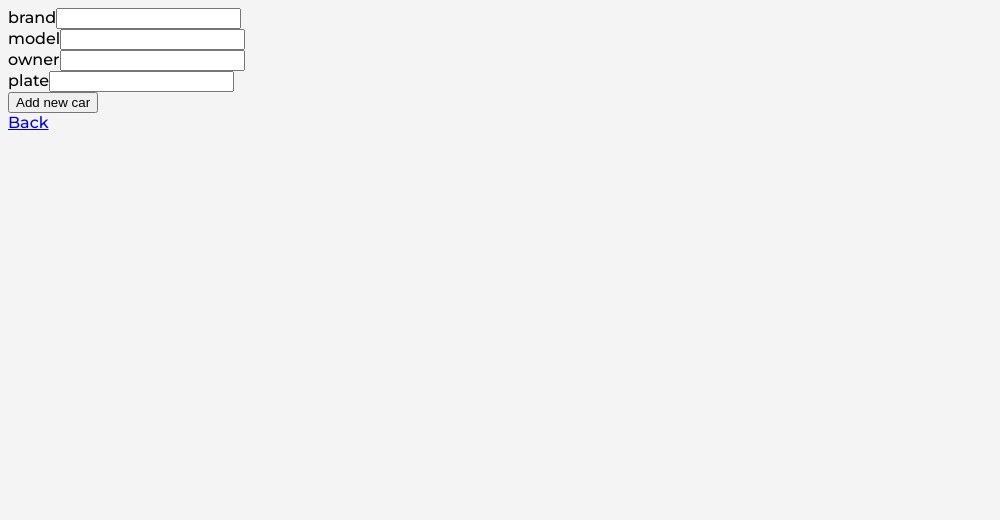
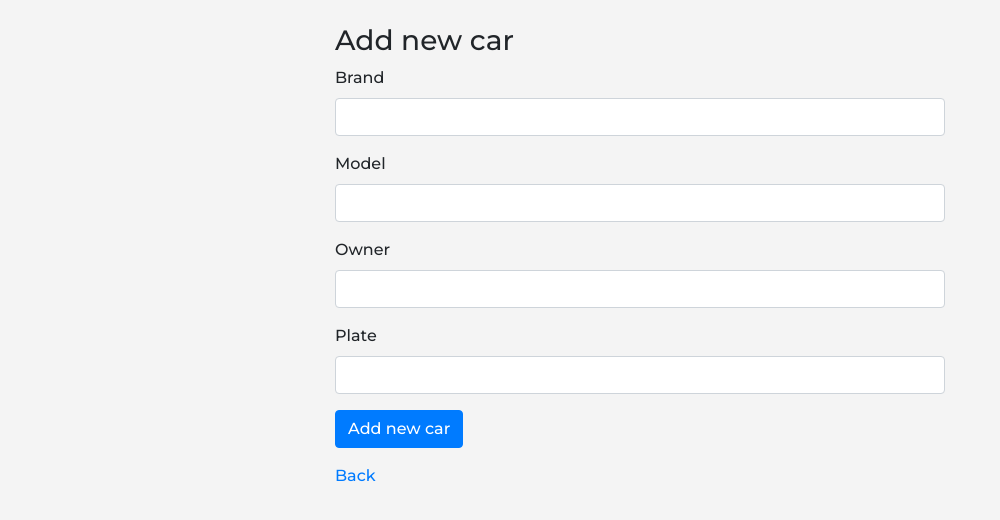
Before and after one commit to mamuh/garage-redux, a React (Create React App) app: page /cars/new in a window 1280 px wide. Shown: the top 520 px of the page, without its empty margins (0-1000 px from the left). Built offline with nearby package versions, Linux system fonts and the light colour scheme.

Commit message:
bootstrap form

```diff
--- a/public/index.html
+++ b/public/index.html
@@ -3,6 +3,7 @@
   <head>
     <meta charset="utf-8" />
     <link rel="icon" href="%PUBLIC_URL%/favicon.ico" />
+    <link rel="stylesheet" href="https://stackpath.bootstrapcdn.com/bootstrap/4.1.3/css/bootstrap.min.css" integrity="sha384-MCw98/SFnGE8fJT3GXwEOngsV7Zt27NXFoaoApmYm81iuXoPkFOJwJ8ERdknLPMO" crossorigin="anonymous">
     <meta name="viewport" content="width=device-width, initial-scale=1" />
     <meta name="theme-color" content="#000000" />
     <meta
--- a/src/containers/cars_new.jsx
+++ b/src/containers/cars_new.jsx
@@ -23,12 +23,13 @@
 
   render() {
     return (
-      <div>
-        <form onSubmit={this.props.handleSubmit(this.onSubmit)}>
+      <div className="container mt-4 w-50">
+      <h3>Add new car</h3>
+        <form className="form-group" onSubmit={this.props.handleSubmit(this.onSubmit)}>
 
         <Field
           className="form-control"
-          label="brand"
+          label="Brand"
           name="brand"
           type="text"
           component={this.renderField}
@@ -36,7 +37,7 @@
 
         <Field
           className="form-control"
-          label="model"
+          label="Model"
           name="model"
           type="text"
           component={this.renderField}
@@ -44,7 +45,7 @@
 
         <Field
           className="form-control"
-          label="owner"
+          label="Owner"
           name="owner"
           type="text"
           component={this.renderField}
@@ -52,7 +53,7 @@
 
         <Field
           className="form-control"
-          label="plate"
+          label="Plate"
           name="plate"
           type="text"
           component={this.renderField}
```
